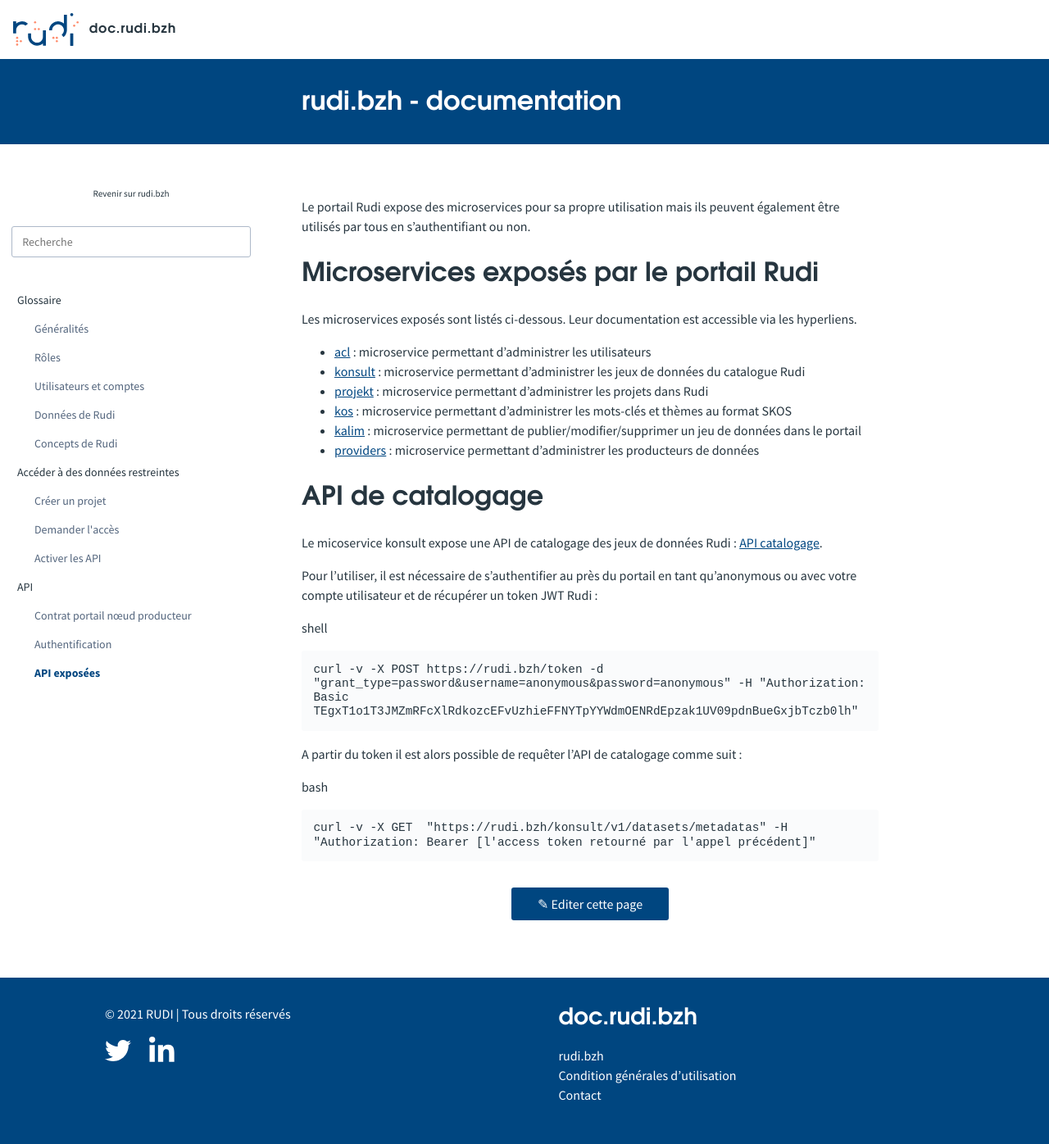
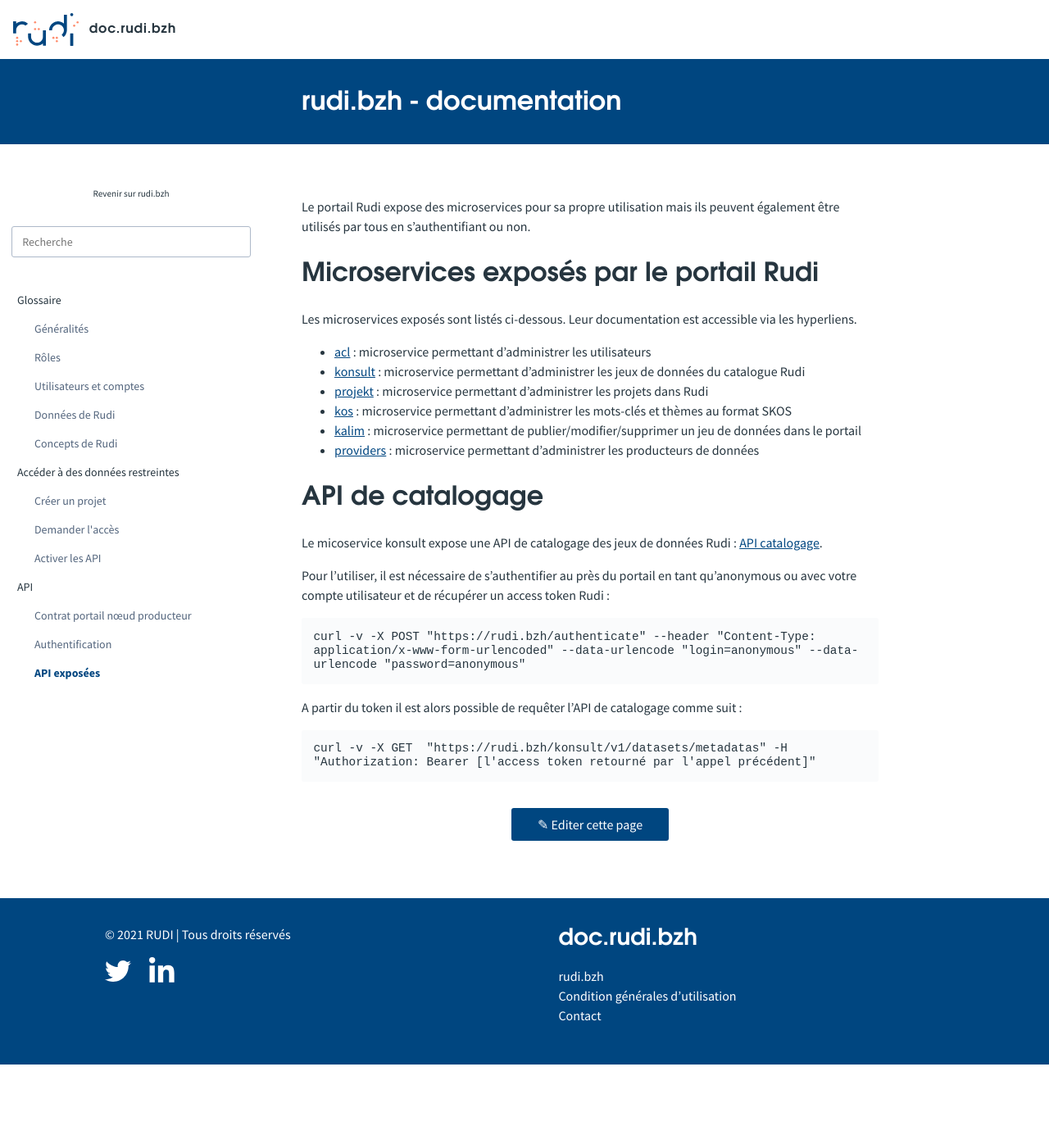
Before and after one commit to sigrennesmetropole/rudi_documentation, a Jekyll site: the page built from articles/_api/api_exposees.md, in a window 1280 px wide. Shown: the whole page at 82% size. Built offline with Jekyll 4.4.1, drawn with Linux system fonts in a browser that asks for light colours; after the commit the page ends 1299 px from its top, so only the background shows below that.

Commit message:
Update api_exposees.md

````diff
--- a/articles/_api/api_exposees.md
+++ b/articles/_api/api_exposees.md
@@ -19,18 +19,14 @@
 # API de catalogage
 Le micoservice konsult expose une API de catalogage des jeux de données Rudi : [API catalogage](https://rudi.bzh/konsult/swagger-ui/index.html?configUrl=%2Fkonsult%2Fv3%2Fapi-docs%2Fswagger-config&urls.primaryName=konsult#/datasets/searchMetadatas).
 
-Pour l'utiliser, il est nécessaire de s'authentifier au près du portail en tant qu'anonymous ou avec votre compte utilisateur et de récupérer un token JWT Rudi :
+Pour l'utiliser, il est nécessaire de s'authentifier au près du portail en tant qu'anonymous ou avec votre compte utilisateur et de récupérer un access token  Rudi :
 
-shell
-
-```shell
-curl -v -X POST https://rudi.bzh/token -d "grant_type=password&username=anonymous&password=anonymous" -H "Authorization: Basic TEgxT1o1T3JMZmRFcXlRdkozcEFvUzhieFFNYTpYYWdmOENRdEpzak1UV09pdnBueGxjbTczb0lh"
+```
+curl -v -X POST "https://rudi.bzh/authenticate" --header "Content-Type: application/x-www-form-urlencoded" --data-urlencode "login=anonymous" --data-urlencode "password=anonymous"
 ```
 
 A partir du token il est alors possible de requêter l'API de catalogage comme suit :
 
-bash
-
-```bash
+```
 curl -v -X GET  "https://rudi.bzh/konsult/v1/datasets/metadatas" -H "Authorization: Bearer [l'access token retourné par l'appel précédent]"
 ```
````
